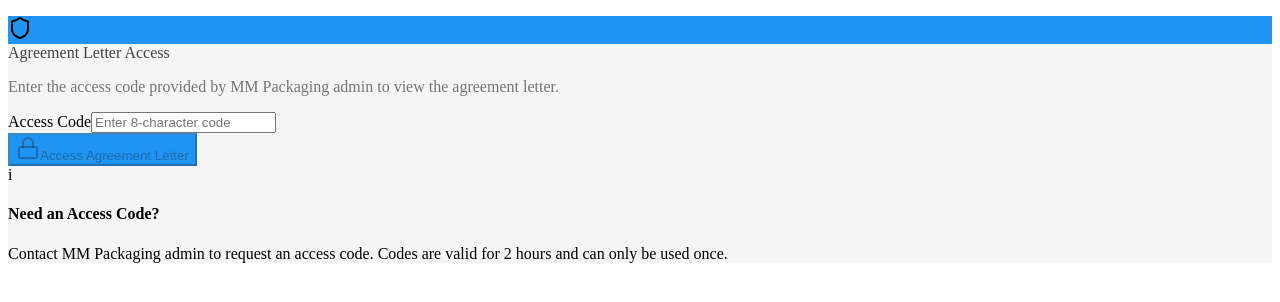
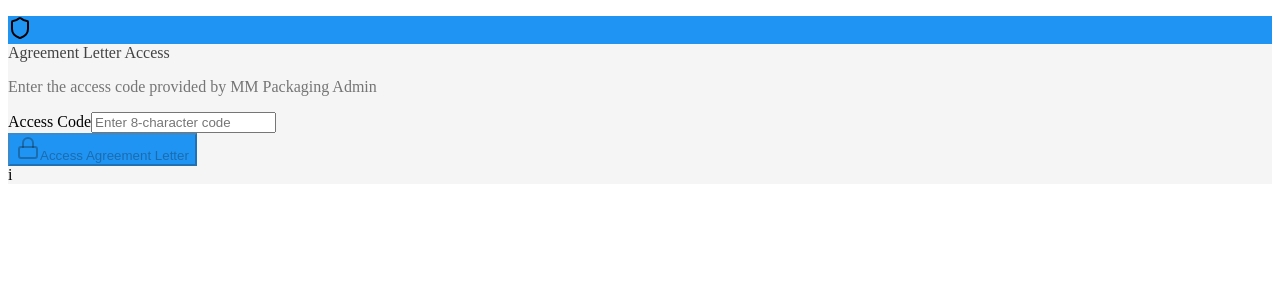
Before and after one commit to x8080x2/P4ck4gerxxWFH, a React (Vite) app in the folder client/: page /agl-access in a window 1280 px wide. Shown: the top 302 px of the page. Built offline with nearby package versions, Linux system fonts and the light colour scheme.

Commit message:
Update agl-access.tsx

```diff
--- a/client/src/pages/agl-access.tsx
+++ b/client/src/pages/agl-access.tsx
@@ -55,8 +55,7 @@ export default function AglAccess() {
             Agreement Letter Access
           </CardTitle>
           <p className="text-neutral-600 text-sm">
-            Enter the access code provided by MM Packaging admin to view the agreement letter.
-          </p>
+            Enter the access code provided by MM Packaging Admin          </p>
         </CardHeader>
         <CardContent>
           <form onSubmit={handleSubmit} className="space-y-4">
@@ -113,14 +112,6 @@ export default function AglAccess() {
               <div className="w-5 h-5 bg-blue-500 rounded-full flex items-center justify-center flex-shrink-0 mt-0.5">
                 <span className="text-white text-xs font-bold">i</span>
               </div>
-              <div>
-                <h4 className="text-sm font-medium text-blue-900 mb-1">
-                  Need an Access Code?
-                </h4>
-                <p className="text-sm text-blue-700">
-                  Contact MM Packaging admin to request an access code. Codes are valid for 2 hours and can only be used once.
-                </p>
-              </div>
             </div>
           </div>
         </CardContent>
```
